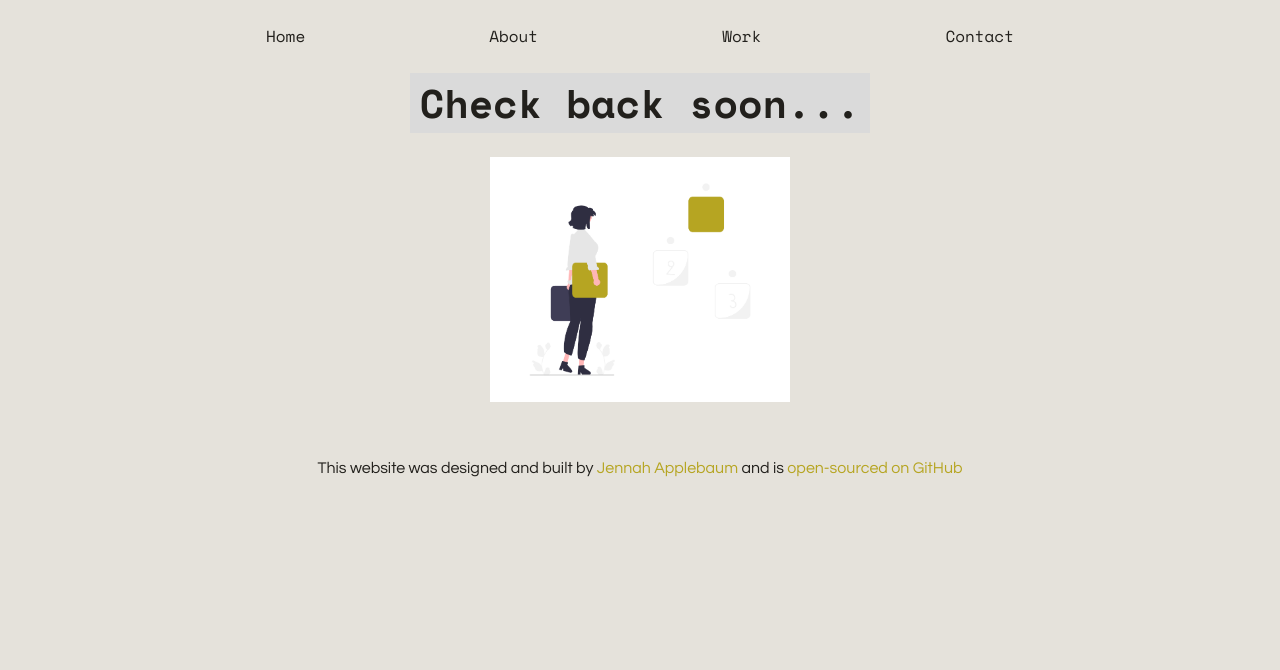
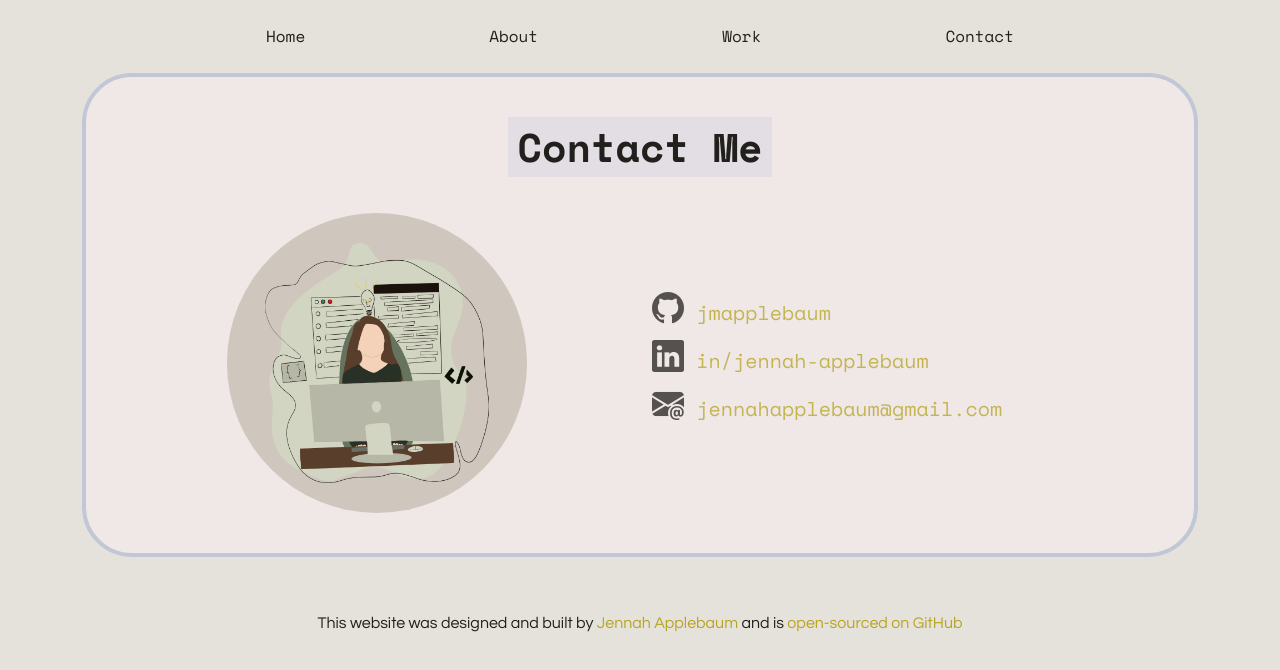
Before and after one commit to jmapplebaum/Portfolio, a website: page contact.html in a window 1280 px wide. Drawn offline with nearby package versions, Linux system fonts and the light colour scheme.

Commit message:
Added content to contact.html

```diff
--- a/contact.html
+++ b/contact.html
@@ -8,6 +8,10 @@
       rel="stylesheet"
       integrity="sha384-T3c6CoIi6uLrA9TneNEoa7RxnatzjcDSCmG1MXxSR1GAsXEV/Dwwykc2MPK8M2HN"
       crossorigin="anonymous"
+    />
+    <link
+      rel="stylesheet"
+      href="https://cdn.jsdelivr.net/npm/bootstrap-icons@1.11.3/font/bootstrap-icons.min.css"
     />
     <link rel="preconnect" href="https://fonts.googleapis.com" />
     <link rel="preconnect" href="https://fonts.gstatic.com" crossorigin />
@@ -35,9 +39,29 @@
     </div>
   </div>
   <body>
-    <h1>Check back soon...</h1>
-    <br />
-    <img src="media/coming-soon.png" alt="" width="300px" />
+    <div class="container">
+      <div class="wrapper">
+        <h1 class="mb-3">Contact Me</h1>
+        <div class="row">
+          <span class="col-md-6">
+            <img src="media/girl-coding.png" class="profile-pic" />
+          </span>
+          <span class="col-md-6 mt-3 text-start">
+            <p class="contact-me">
+              <i class="bi bi-github" style="font-size: 2rem"></i>
+            <a href="https://github.com/jmapplebaum">
+             jmapplebaum</a>
+             <br />
+             <i class="bi bi-linkedin" style="font-size: 2rem"></i>
+            <a href="https://www.linkedin.com/in/jennah-applebaum/"> in/jennah-applebaum</a>
+            <br />
+              <i class="bi bi-envelope-at-fill" style="font-size: 2rem"></i>
+              <a href="mailto:jennahapplebaum@gmail.com"> jennahapplebaum@gmail.com</i></a>
+            </p>
+          </span>
+        </div>
+      </div>
+    </div>
     <footer>
       <br />
       This website was designed and built by
--- a/styles.css
+++ b/styles.css
@@ -107,3 +107,10 @@
   cursor: pointer;
   transform: scale(1.05, 1.05);
 }
+.contact-me {
+  font-size: 20px;
+  font-weight: 500;
+  line-height: 1.5;
+  padding-top: 75px;
+  font-family: "Space Mono", monospace;
+}
```
Also changed, not shown: media/girl-coding.png (added), 1 other file.
